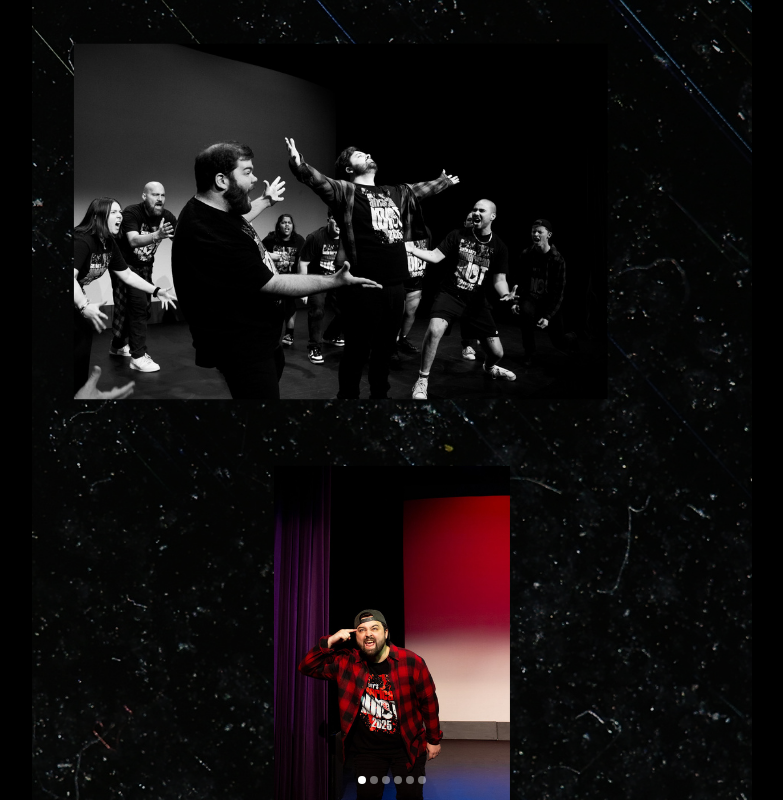
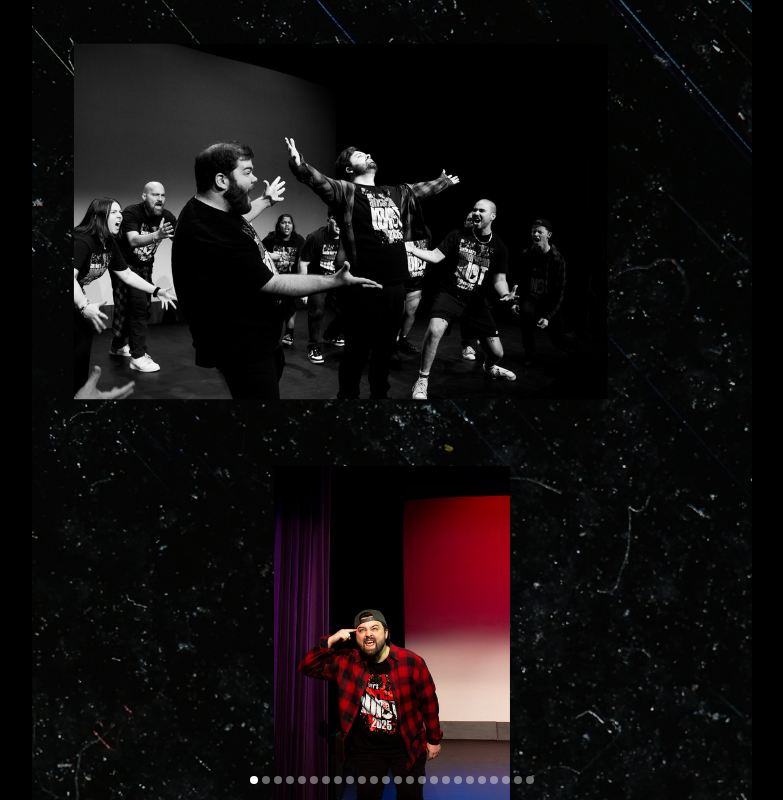
Before and after one commit to AmericanIdiot25/Program, a React (Vite) app: page / in a window 1280 px wide. Shown: the whole page, without its empty margins (248-1031 px from the left). Built offline with nearby package versions, Linux system fonts and the light colour scheme.

Commit message:
Update image gallery
Update the image gallery to display all 24 uploaded images.

```diff
--- a/src/components/ImageGallery.tsx
+++ b/src/components/ImageGallery.tsx
@@ -1,3 +1,4 @@
+
 import React, { useState } from 'react';
 import PhotoItem from './PhotoItem';
 import {
@@ -14,19 +15,33 @@ interface ImageGalleryProps {
 const ImageGallery = ({ totalImages, imagePrefix = 'page' }: ImageGalleryProps) => {
   const [currentIndex, setCurrentIndex] = useState(0);
 
-  // Create array of image paths from the lovable-uploads folder
+  // Create array of image paths for all 24 uploaded images
   const images = [
-    // Images already loaded in the first batch
+    // Images from uploads
     "lovable-uploads/5f1ccfee-d73c-4050-a65a-b0edcd6cb382.png",
     "lovable-uploads/6a3c1f0a-2110-42e7-97f5-902b4a73813c.png",
     "lovable-uploads/b3c62701-398a-4a7a-a75f-72bb460b935d.png",
     "lovable-uploads/4610f6b7-5215-45f9-8e97-045023d37703.png",
     "lovable-uploads/060d4703-3899-4bd8-98c7-2e740d1c4272.png",
     "lovable-uploads/f9596ee5-5d57-4343-9e04-c7969c6359d7.png",
-    // Other images to make up the total (we'll use placeholders if needed)
-    ...Array(Math.max(0, totalImages - 6)).fill(null).map((_, i) =>
-      `${imagePrefix}${i + 7}.png`
-    )
+    "lovable-uploads/2c3ad772-fb85-428a-982d-159c4ca02483.png",
+    "lovable-uploads/5d9c563e-a00e-4fa3-8197-0ccb0a95d279.png",
+    "lovable-uploads/88e7c434-744b-4f47-821f-6c28078afa43.png",
+    "lovable-uploads/6bc05c99-4bff-46ba-8e65-58fe7080c6bd.png",
+    "lovable-uploads/2eafee80-3029-498c-abfe-a8a0bdffd383.png",
+    "lovable-uploads/4896d2d4-f5aa-46ca-9611-65bd9d743fb0.png",
+    "lovable-uploads/0d53d751-67e5-42d9-bd20-127b93149bb6.png",
+    "lovable-uploads/a7c90533-f31c-41ea-8392-1f3112ea0dd2.png",
+    "lovable-uploads/e6a0a4eb-b234-402c-ba9f-20d1c08bcfd9.png",
+    "lovable-uploads/5cf2da3b-93e8-4c1d-8eed-ceb6e6c4afee.png",
+    "lovable-uploads/60263d0f-cbe6-4484-b51e-1b25839bc841.png",
+    "lovable-uploads/9dca80fd-b410-4477-9652-c61e557d59d7.png",
+    "lovable-uploads/1a4bfb10-f215-4452-841f-fef12f05847f.png",
+    "lovable-uploads/12cd3c74-4e3a-436a-aa15-e573d58c1873.png",
+    "lovable-uploads/0763103e-64e8-4752-a87a-60d387bb3007.png",
+    "lovable-uploads/6b878c47-c9db-4dde-9c5e-262e0f76663c.png",
+    "lovable-uploads/6dc34541-c6d3-4253-b5af-f7c84227255f.png",
+    "lovable-uploads/c01fc720-1eb9-4b5d-8753-dd67e3f9acd2.png"
   ];
 
   // Handle manual image change via click on indicator dots
--- a/src/pages/Index.tsx
+++ b/src/pages/Index.tsx
@@ -5,8 +5,8 @@ import ImageGallery from '../components/ImageGallery';
 const Index = () => {
   return (
     <div className="w-screen h-screen overflow-hidden bg-black text-white has-safe-area">
-      {/* Adjust totalImages to match the number of uploaded images */}
-      <ImageGallery totalImages={6} imagePrefix="lovable-uploads/" />
+      {/* Set totalImages to 24 to match all uploaded images */}
+      <ImageGallery totalImages={24} imagePrefix="lovable-uploads/" />
     </div>
   );
 };
```
